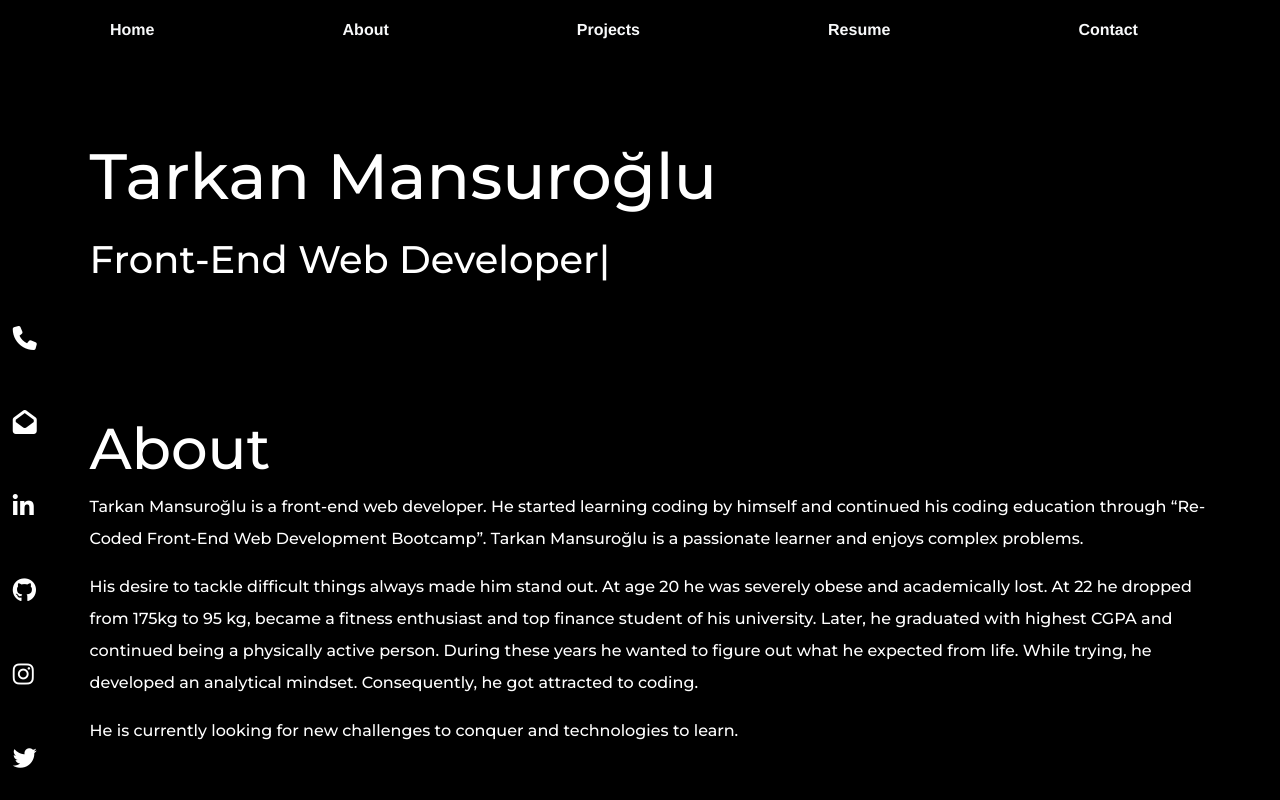
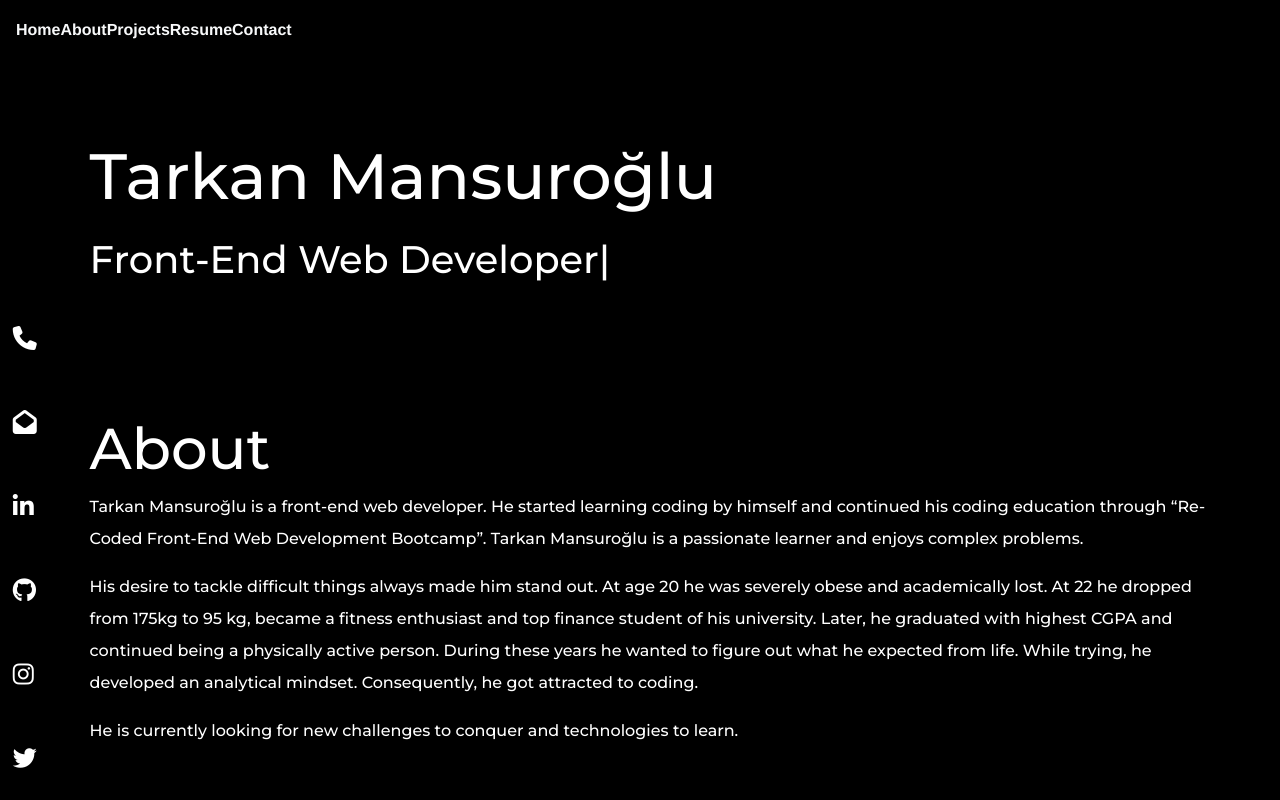
Before and after one commit to tmansuroglu/portfolio, a React (Create React App) app: page / in a window 1280 px wide. Shown: the top 800 px of the page. Built offline with nearby package versions, Linux system fonts and the light colour scheme.

Commit message:
fix navbar shadow

```diff
--- a/src/components/Navbar/index.css
+++ b/src/components/Navbar/index.css
@@ -1,12 +1,11 @@
 .navbarContainer {
     background: black;
     height: 60px;
-    box-shadow: 0px 5px 10px 0px rgba(0, 0, 0, 1);
+    box-shadow: 0px 20px 20px 15px rgba(0, 0, 0, 1);
 }
 
 #root .navbarContainer__navs {
     text-align: center;
-    width: 95vw;
     font-family: 'Arimo', sans-serif;
 }
 
@@ -15,7 +14,7 @@
 }
 
 .navbar-collapse {
-    box-shadow: 0px 5px 10px 0px rgba(0, 0, 0, 1);
+    box-shadow: 0px 20px 20px 15px rgba(0, 0, 0, 1);
     background: black;
 }
 
```
